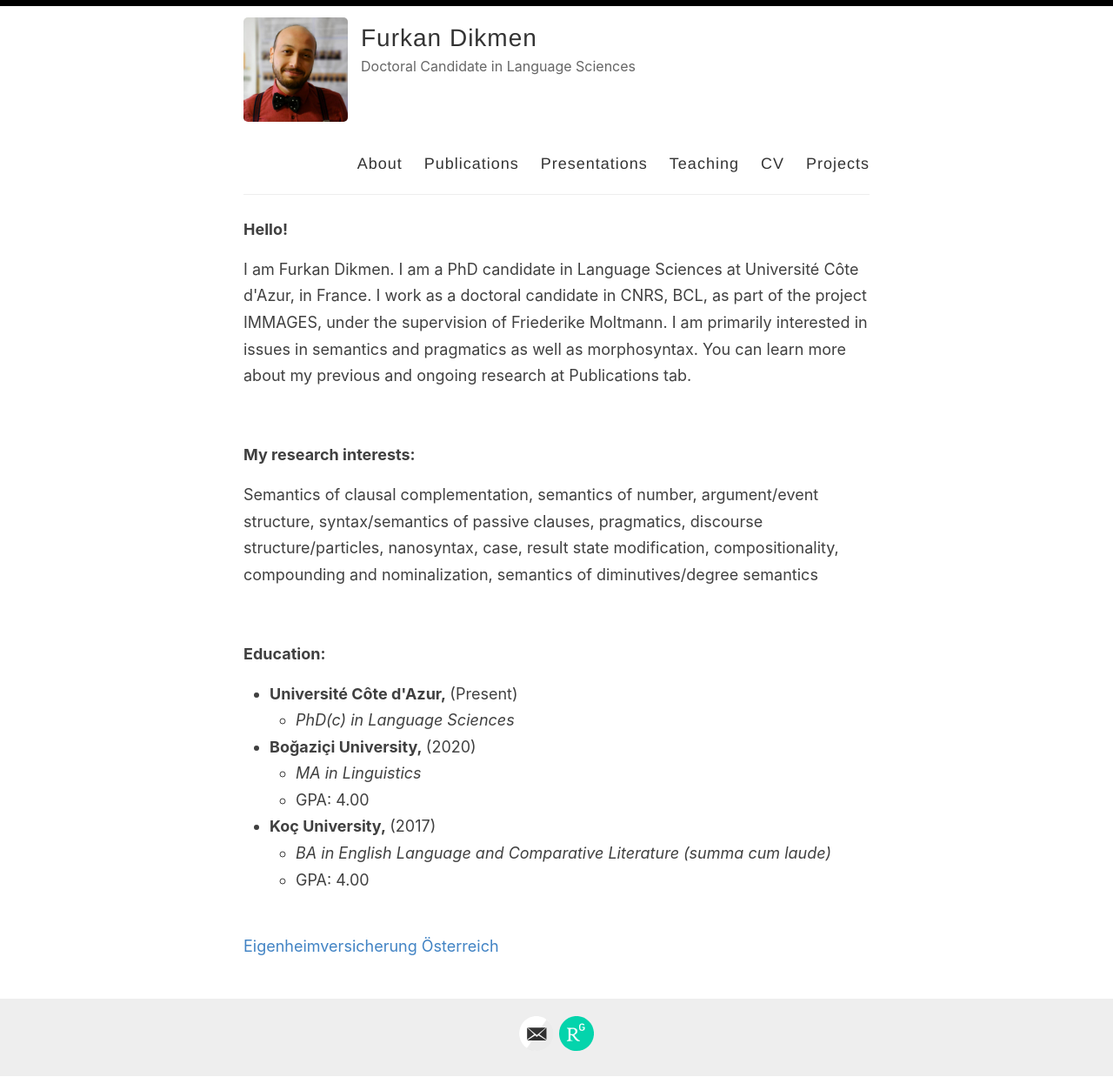
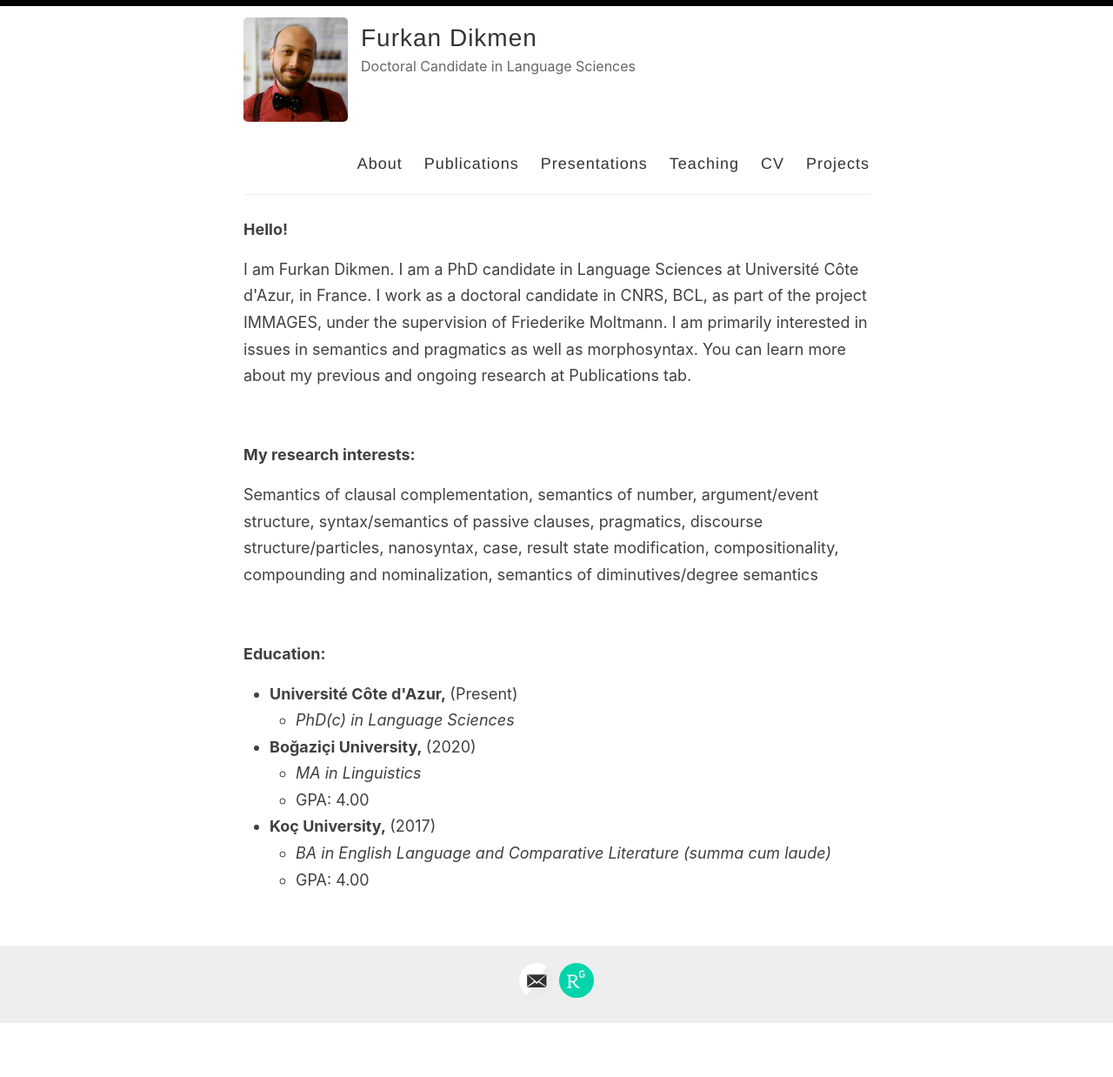
Before and after one commit to furkandikmen/furkandikmen.github.io, a Jekyll site: the page built from index.html, in a window 1280 px wide. Shown: the whole page at 87% size. Built offline with Jekyll 4.4.1, drawn with Linux system fonts in a browser that asks for light colours; the list of posts is cut into pages by our own code; after the commit the page ends 1177 px from its top, so only the background shows below that; some of the changed lines change nothing that is shown.

Commit message:
Update index.html

```diff
--- a/index.html
+++ b/index.html
@@ -33,5 +33,12 @@
     </li>
 </ul>
 
-<script type="text/javascript" src="https://www.free-counters.org/count/ii2i"></script><br>
- <a href='https://www.versicherungen.at/eigenheimversicherung/'>Eigenheimversicherung Österreich</a> <script type='text/javascript' src='https://www.whomania.com/ctr?id=c7f64f0f2d6033e81faa54f844091cac5670d11e'></script>
+<script>
+    fetch('https://api.countapi.xyz/hit/yourusername.github.io/visits')
+      .then(res => res.json())
+      .then(data => {
+        console.log("Visitor count:", data.value);
+      });
+    </script>
+  </body>
+</html>
```
